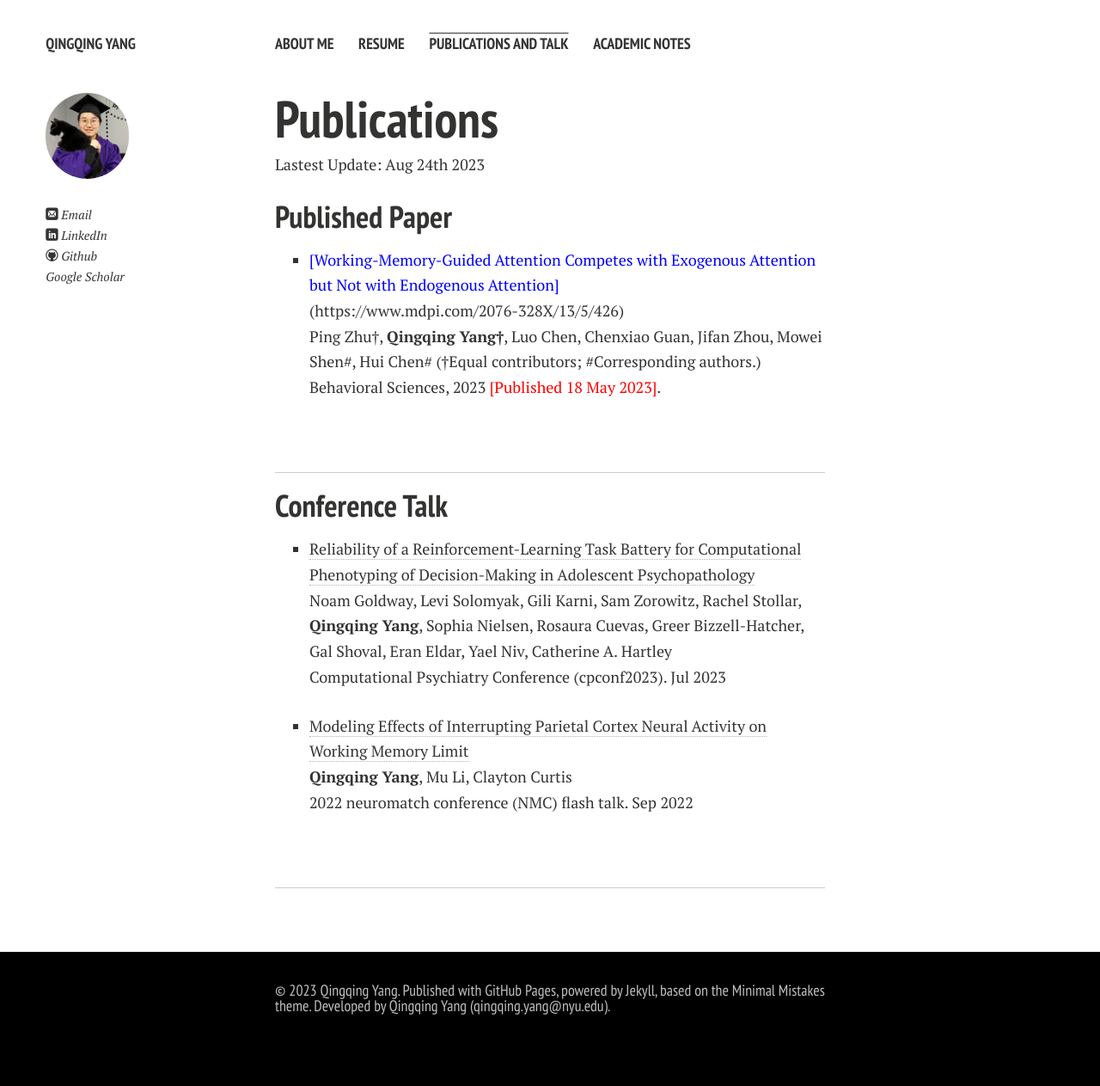
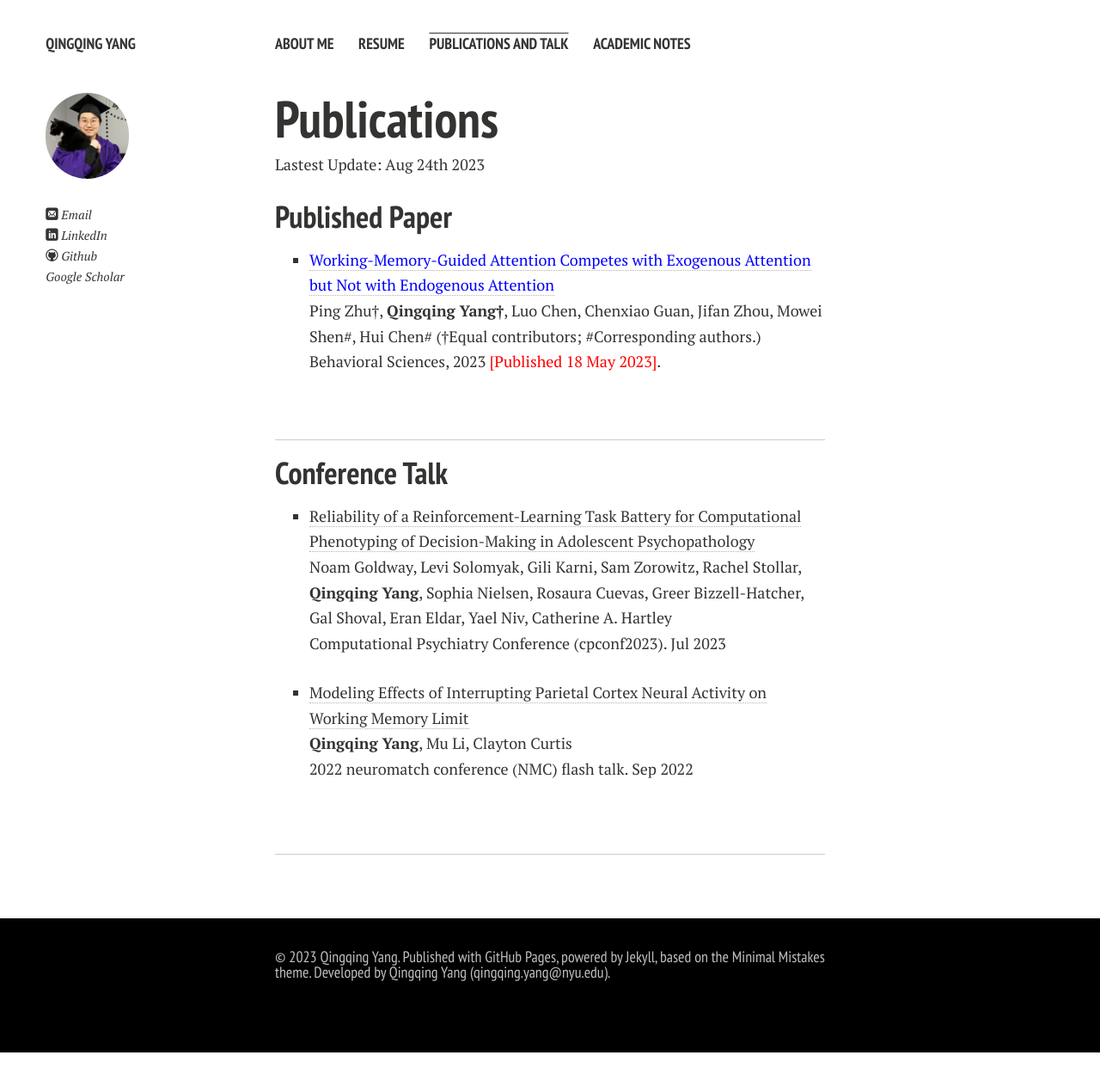
Before and after one commit to Qingqing-Yang-177/Qingqing-Yang-177.github.io, a Jekyll site: the page built from publications.md, in a window 1280 px wide. Shown: the whole page at 86% size. Built offline with Jekyll 4.4.1, drawn with Linux system fonts in a browser that asks for light colours; nearby versions of some CDN libraries; comment, search, counter and statistics services are not loaded; a style sheet for code colours, icons or effects is not loaded; after the commit the page ends 1224 px from its top, so only the background shows below that.

Commit message:
Update publications.md

```diff
--- a/publications.md
+++ b/publications.md
@@ -10,7 +10,7 @@ Lastest Update: Aug 24th 2023
 
 ## Published Paper
 
-- <font color='blue'>[Working-Memory-Guided Attention Competes with Exogenous Attention but Not with Endogenous Attention]</font>(https://www.mdpi.com/2076-328X/13/5/426) <br> Ping Zhu†, **Qingqing Yang†**, Luo Chen, Chenxiao Guan, Jifan Zhou, Mowei Shen#, Hui Chen# (†Equal contributors; #Corresponding authors.)<br>Behavioral Sciences, 2023  <font color='red'>[Published 18 May 2023]</font>.<br>
+- <a href="https://www.mdpi.com/2076-328X/13/5/426" style="color: blue;">Working-Memory-Guided Attention Competes with Exogenous Attention but Not with Endogenous Attention</a> <br> Ping Zhu†, **Qingqing Yang†**, Luo Chen, Chenxiao Guan, Jifan Zhou, Mowei Shen#, Hui Chen# (†Equal contributors; #Corresponding authors.)<br>Behavioral Sciences, 2023  <font color='red'>[Published 18 May 2023]</font>.<br>
 
 <br>
 
```
